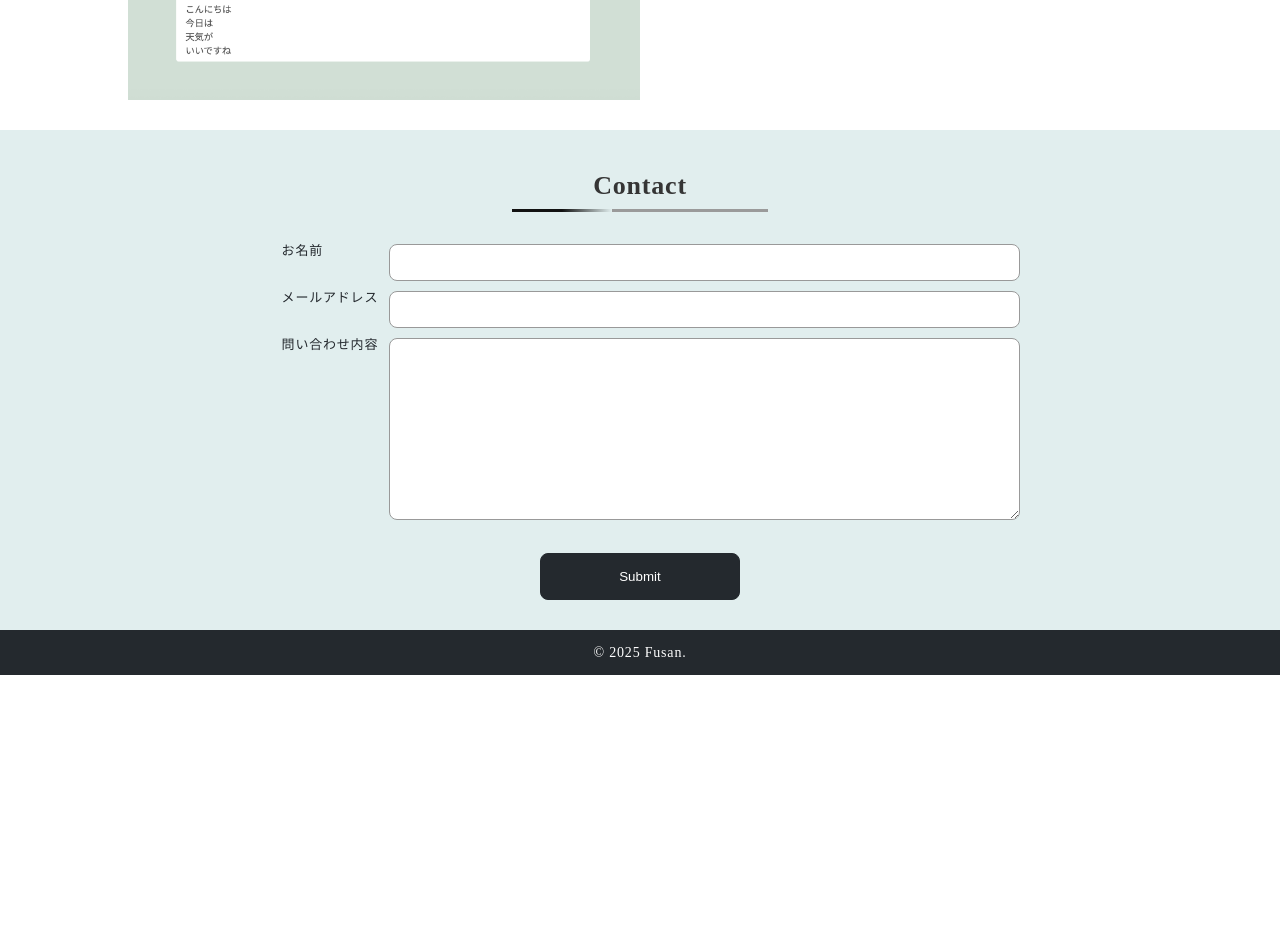
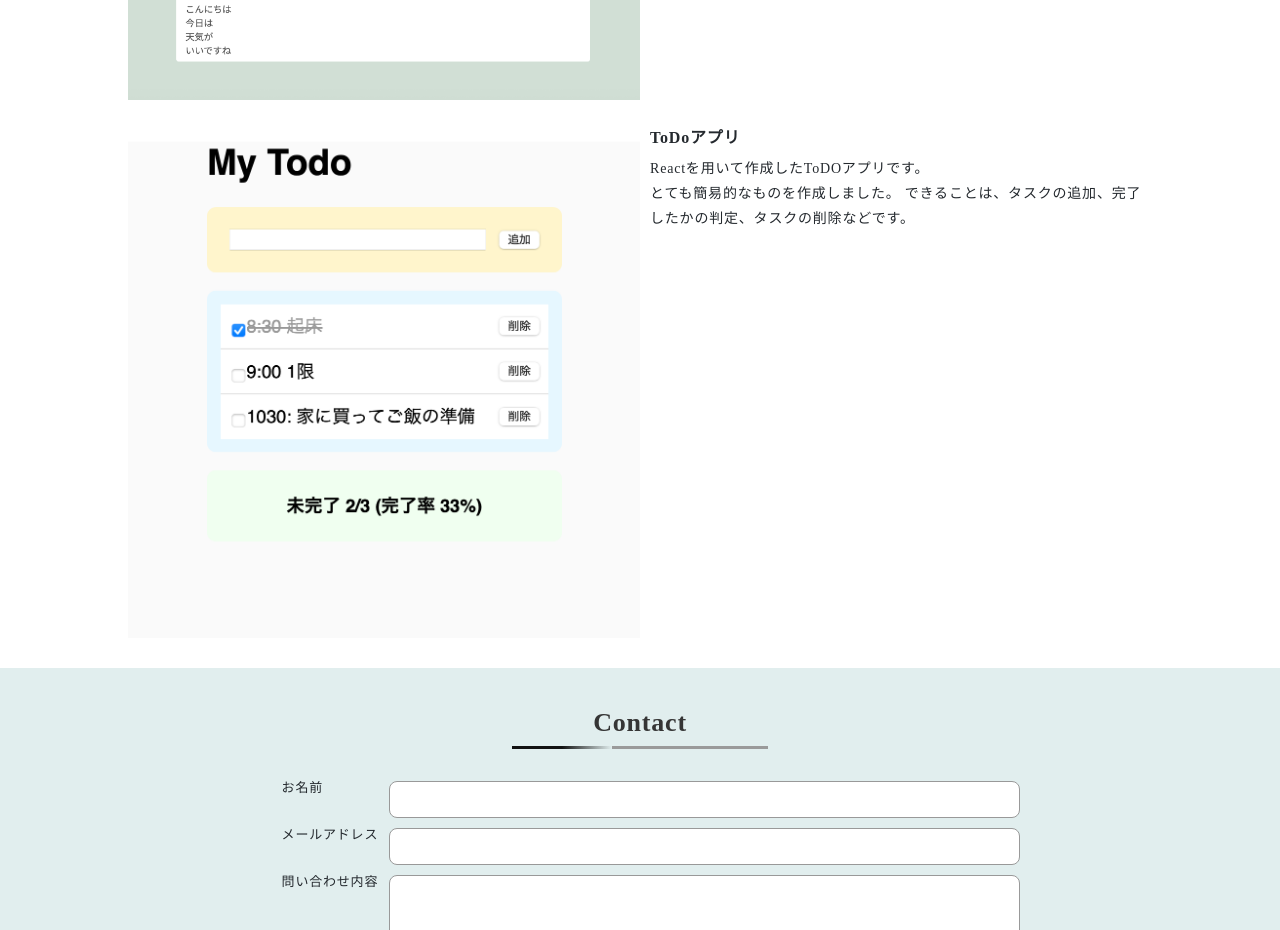
Before and after one commit to Fusan02/portfolio, a plain HTML site: page index.html in a window 1280 px wide. Shown: the part 2986-3916 px from the top of the page. Before the commit the page ends 3661 px from the top, so only its background shows below. Drawn offline with Linux system fonts and the light colour scheme.

Commit message:
add work

```diff
--- a/index.html
+++ b/index.html
@@ -167,6 +167,18 @@
             </p>
           </div>
         </div>
+        <div class="work-item">
+          <img src="./img/work3.png" />
+          <div class="work-description">
+            <h3>ToDoアプリ</h3>
+            <p>
+              Reactを用いて作成したToDOアプリです。
+              <br />
+              とても簡易的なものを作成しました。
+              できることは、タスクの追加、完了したかの判定、タスクの削除などです。
+            </p>
+          </div>
+        </div>
       </section>
       <!-- Contact -->
       <section id="contact">
```
Also changed, not shown: img/work3.png (added).
